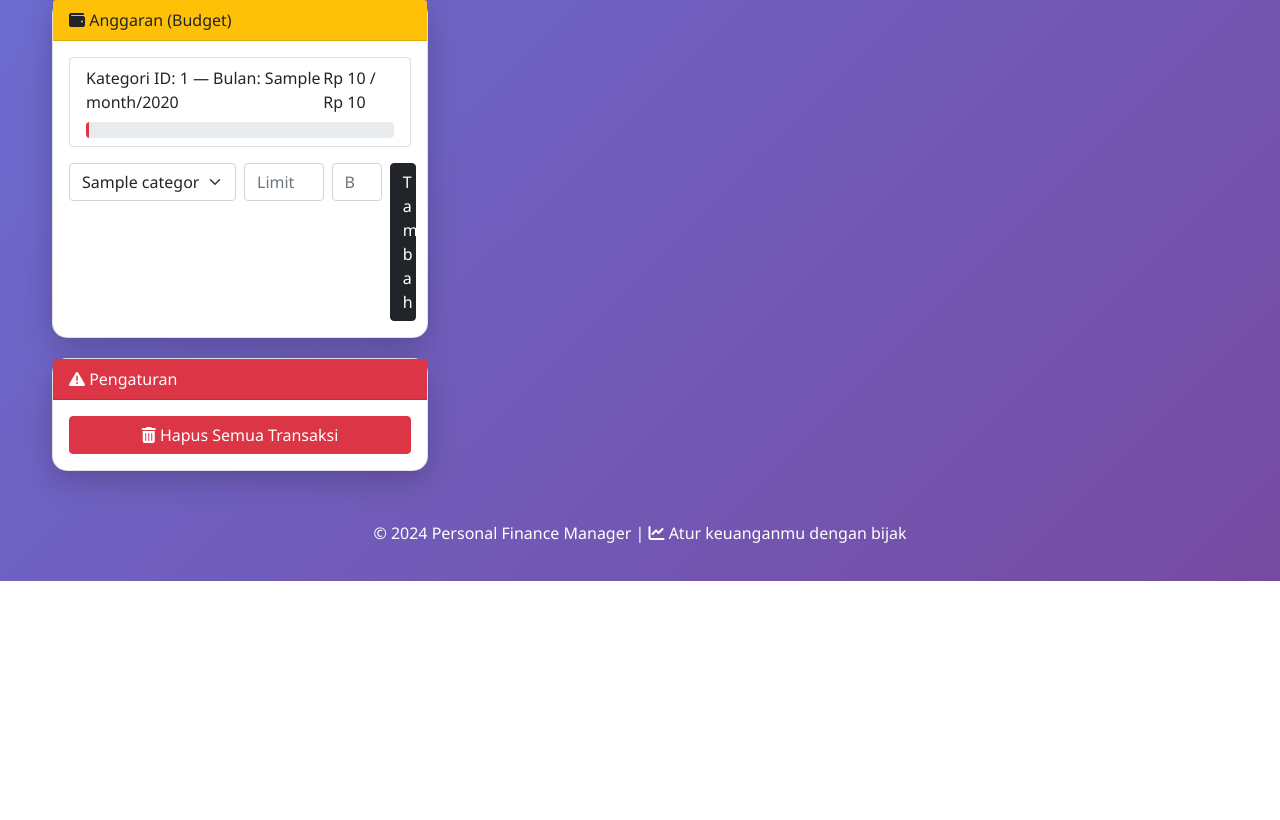
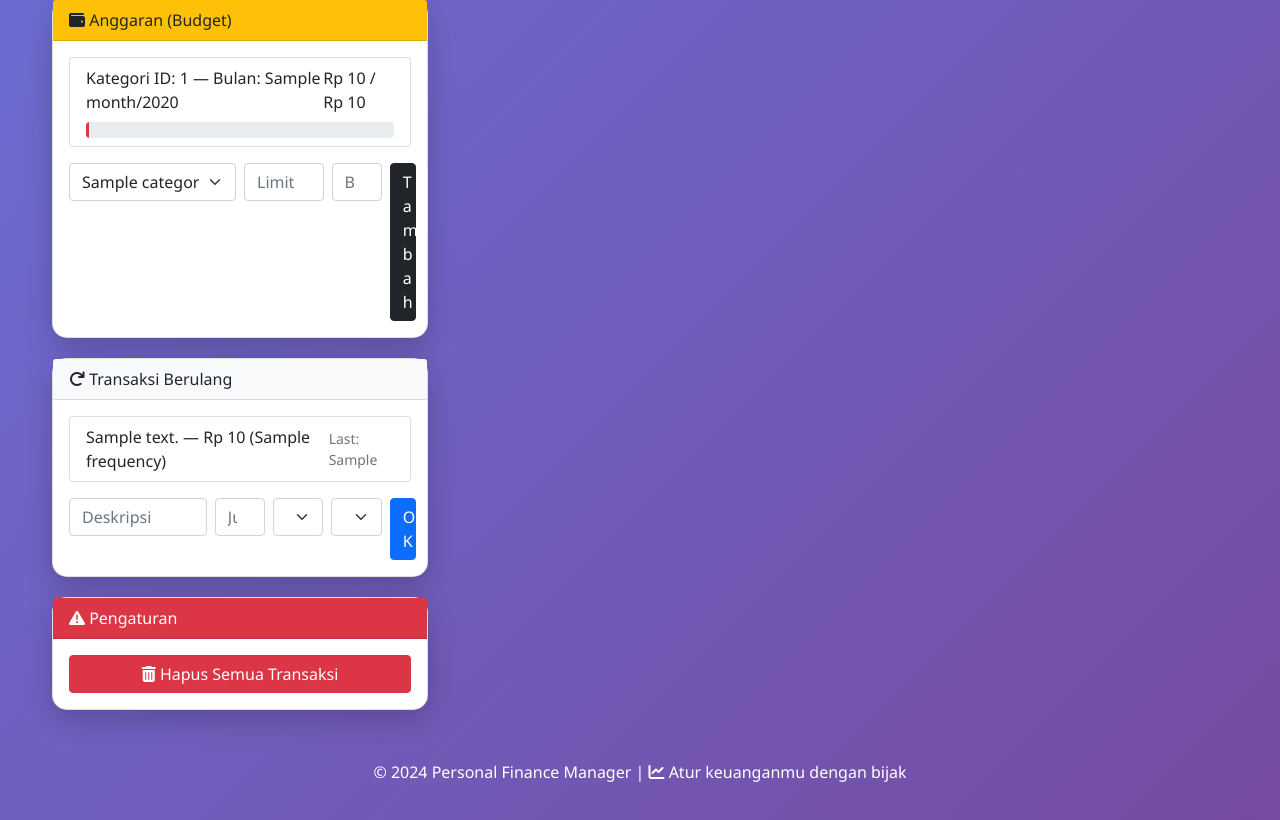
Before and after one commit to MuhammadAzzaRayyan/finance-tracker, a Flask app: template templates/index.html in a window 1280 px wide. Shown: the part 1105-1925 px from the top of the page. Before the commit the page ends 1686 px from the top, so only its background shows below. Run offline with Flask 3, Linux system fonts and the light colour scheme; the template is opened without the code that fills it: most values are stand-ins (such as "Sample title", 1, 10 or a date in 2020).

Commit message:
feat: add recurring transactions (daily/weekly/monthly) + UI

```diff
--- a/app.py
+++ b/app.py
@@ -1,7 +1,7 @@
 from flask import Flask, render_template, request, redirect, url_for, send_file, flash
 import json
 import os
-from datetime import datetime, date
+from datetime import datetime, date, timedelta
 import io
 import csv
 
@@ -117,9 +117,59 @@ def compute_budget_status(data):
         })
     return budgets
 
+def next_due_date(last_run, frequency):
+    now = datetime.now()
+    if last_run:
+        try:
+            lr = datetime.strptime(last_run, '%Y-%m-%d %H:%M:%S')
+        except Exception:
+            lr = None
+    else:
+        lr = None
+    if not lr:
+        return now
+    if frequency == 'daily':
+        return lr + timedelta(days=1)
+    if frequency == 'weekly':
+        return lr + timedelta(weeks=1)
+    if frequency == 'monthly':
+        # naive month add: add 30 days
+        return lr + timedelta(days=30)
+    return now
+
+def process_recurring(data):
+    """Check recurring rules and create transactions if due."""
+    changed = False
+    now = datetime.now()
+    for r in data.get('recurring', []):
+        freq = r.get('frequency')
+        last = r.get('last_run')
+        due = next_due_date(last, freq)
+        if due <= now:
+            # create transaction
+            t = {
+                'id': data.get('next_id', 1),
+                'description': r.get('description', '') + ' (recurring)',
+                'amount': float(r.get('amount', 0)),
+                'type': r.get('type', 'expense'),
+                'date': now.strftime('%Y-%m-%d %H:%M:%S'),
+                'wallet_id': r.get('wallet_id', 1),
+                'category_id': r.get('category_id', 0),
+                'subcategory': r.get('subcategory','')
+            }
+            data.setdefault('transactions', []).append(t)
+            data['next_id'] = data.get('next_id', 1) + 1
+            r['last_run'] = now.strftime('%Y-%m-%d %H:%M:%S')
+            changed = True
+    if changed:
+        save_data(data)
+    return changed
+
 @app.route('/')
 def index():
     data = load_data()
+    # process recurring items first (create due transactions)
+    process_recurring(data)
     wallets = recalculate_wallets(data)
     balance = recalculate_balance(data)
     budgets_status = compute_budget_status(data)
@@ -135,7 +185,8 @@ def index():
                          categories=data.get('categories', []),
                          wallets=wallets,
                          budgets=data.get('budgets', []),
-                         budgets_status=budgets_status)
+                         budgets_status=budgets_status,
+                         recurring=data.get('recurring', []))
 
 @app.route('/add_budget', methods=['POST'])
 def add_budget():
@@ -164,6 +215,39 @@ def add_budget():
     data.setdefault('budgets', []).append(new_budget)
     # increment a standalone id tracker for budgets
     data['next_category_id'] = data.get('next_category_id', 1000) + 1
+    save_data(data)
+    return redirect(url_for('index'))
+
+
+@app.route('/add_recurring', methods=['POST'])
+def add_recurring():
+    data = load_data()
+    description = request.form.get('description', '').strip()
+    try:
+        amount = float(request.form.get('amount', '0'))
+    except ValueError:
+        amount = 0
+    trans_type = request.form.get('type', 'expense')
+    wallet_id = int(request.form.get('wallet_id', 1))
+    category_id = int(request.form.get('category_id', 0))
+    subcategory = request.form.get('subcategory', '')
+    frequency = request.form.get('frequency', 'monthly')
+    if not description or amount <= 0:
+        flash('Recurring tidak valid', 'danger')
+        return redirect(url_for('index'))
+    r = {
+        'id': data.get('next_recurring_id', 1),
+        'description': description,
+        'amount': amount,
+        'type': trans_type,
+        'wallet_id': wallet_id,
+        'category_id': category_id,
+        'subcategory': subcategory,
+        'frequency': frequency,
+        'last_run': None
+    }
+    data.setdefault('recurring', []).append(r)
+    data['next_recurring_id'] = data.get('next_recurring_id', 1) + 1
     save_data(data)
     return redirect(url_for('index'))
 
--- a/templates/index.html
+++ b/templates/index.html
@@ -207,6 +207,46 @@
                     </div>
                 </div>
 
+                    <!-- Recurring -->
+                    <div class="card mt-3">
+                        <div class="card-header bg-light">
+                            <i class="fas fa-redo"></i> Transaksi Berulang
+                        </div>
+                        <div class="card-body">
+                            {% if recurring %}
+                                <ul class="list-group mb-3">
+                                    {% for r in recurring %}
+                                        <li class="list-group-item d-flex justify-content-between align-items-center">
+                                            <div>{{ r.description }} — Rp {{ "{:,.0f}".format(r.amount) }} ({{ r.frequency }})</div>
+                                            <div class="small text-muted">Last: {{ r.last_run if r.last_run else '-' }}</div>
+                                        </li>
+                                    {% endfor %}
+                                </ul>
+                            {% else %}
+                                <div class="text-muted mb-3">Belum ada transaksi berulang.</div>
+                            {% endif %}
+
+                            <form action="/add_recurring" method="POST" class="row g-2">
+                                <div class="col-5"><input name="description" class="form-control" placeholder="Deskripsi"></div>
+                                <div class="col-2"><input name="amount" class="form-control" placeholder="Jumlah" type="number" step="0.01"></div>
+                                <div class="col-2">
+                                    <select name="type" class="form-select">
+                                        <option value="expense">Pengeluaran</option>
+                                        <option value="income">Pemasukan</option>
+                                    </select>
+                                </div>
+                                <div class="col-2">
+                                    <select name="frequency" class="form-select">
+                                        <option value="daily">Harian</option>
+                                        <option value="weekly">Mingguan</option>
+                                        <option value="monthly" selected>Bulanan</option>
+                                    </select>
+                                </div>
+                                <div class="col-1"><button class="btn btn-primary w-100">OK</button></div>
+                            </form>
+                        </div>
+                    </div>
+
                 <!-- Danger Zone -->
                 <div class="card mt-3">
                     <div class="card-header bg-danger text-white">
```
Also changed, not shown: finance-tracker-main/README.md.
